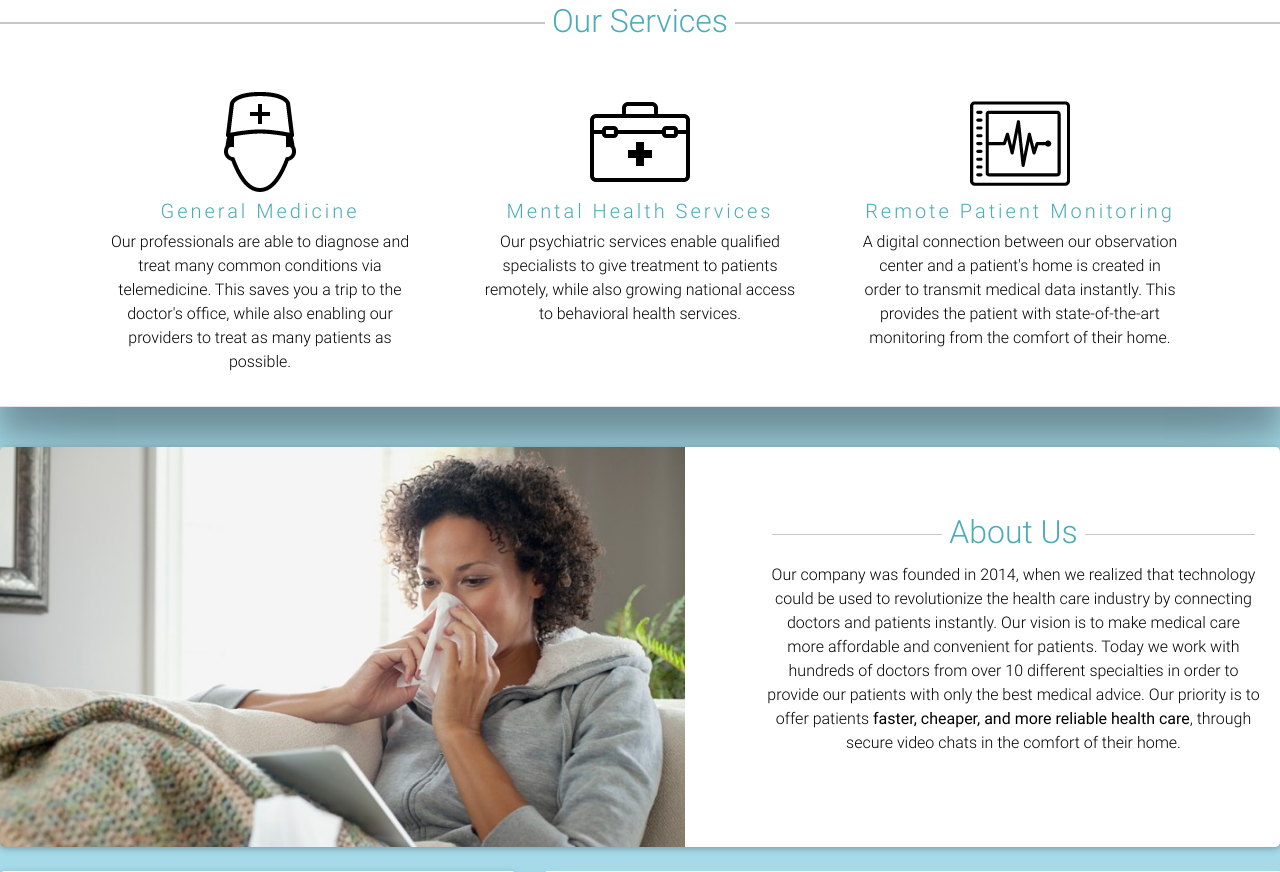
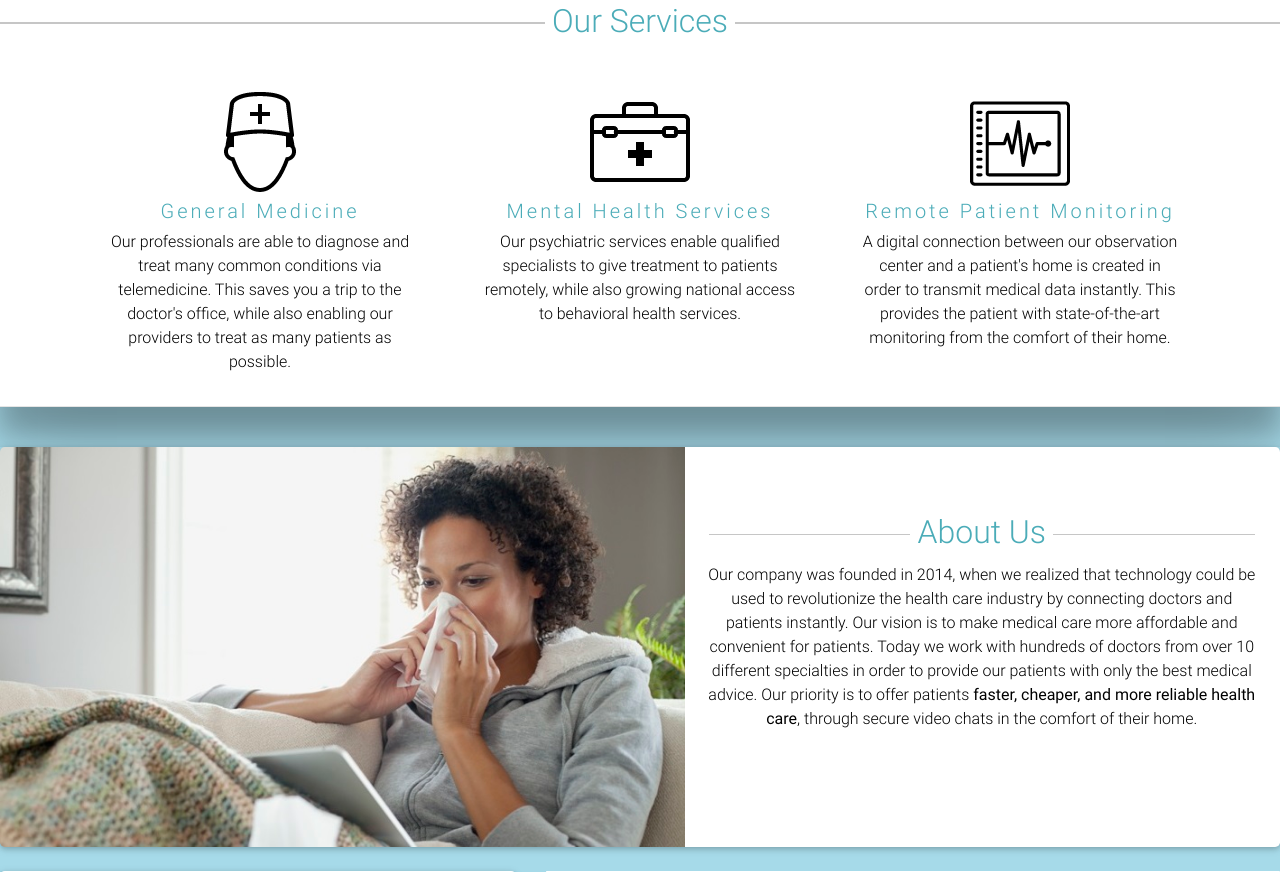
Before and after one commit to avohs24/AmericanCare, a PHP site: page / in a window 1280 px wide. Shown: the part 846-1718 px from the top of the page. Run offline with PHP 8.4, Linux system fonts and the light colour scheme; some libraries are stand-ins or nearby versions.

Commit message:
changes2

```diff
--- a/assets/css/style.css
+++ b/assets/css/style.css
@@ -78,7 +78,7 @@ main {
 
 #listCol {
   padding-top: 3%;
-  padding-left: 10%;
+  padding-left: 5%;
 }
 
 
```
